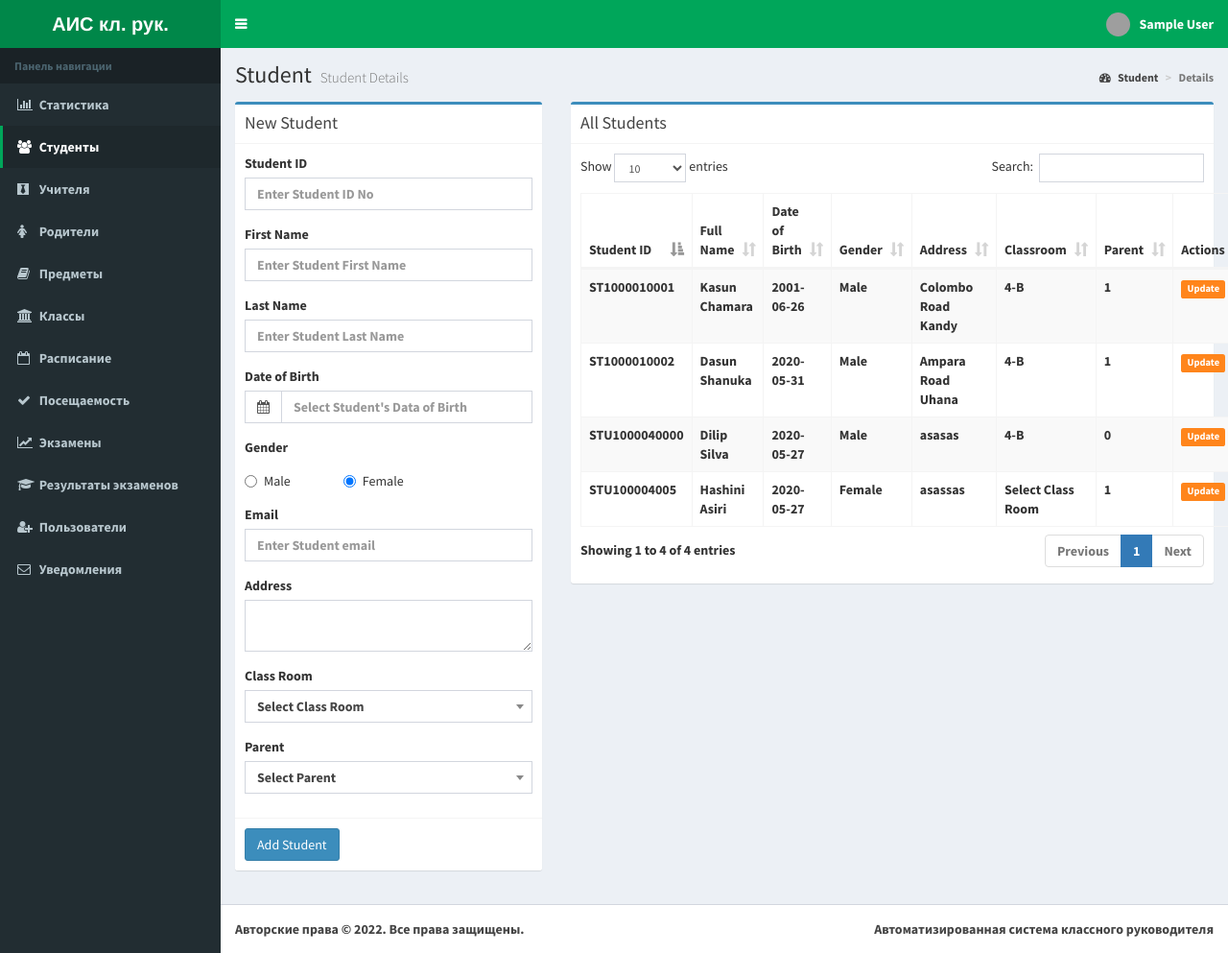
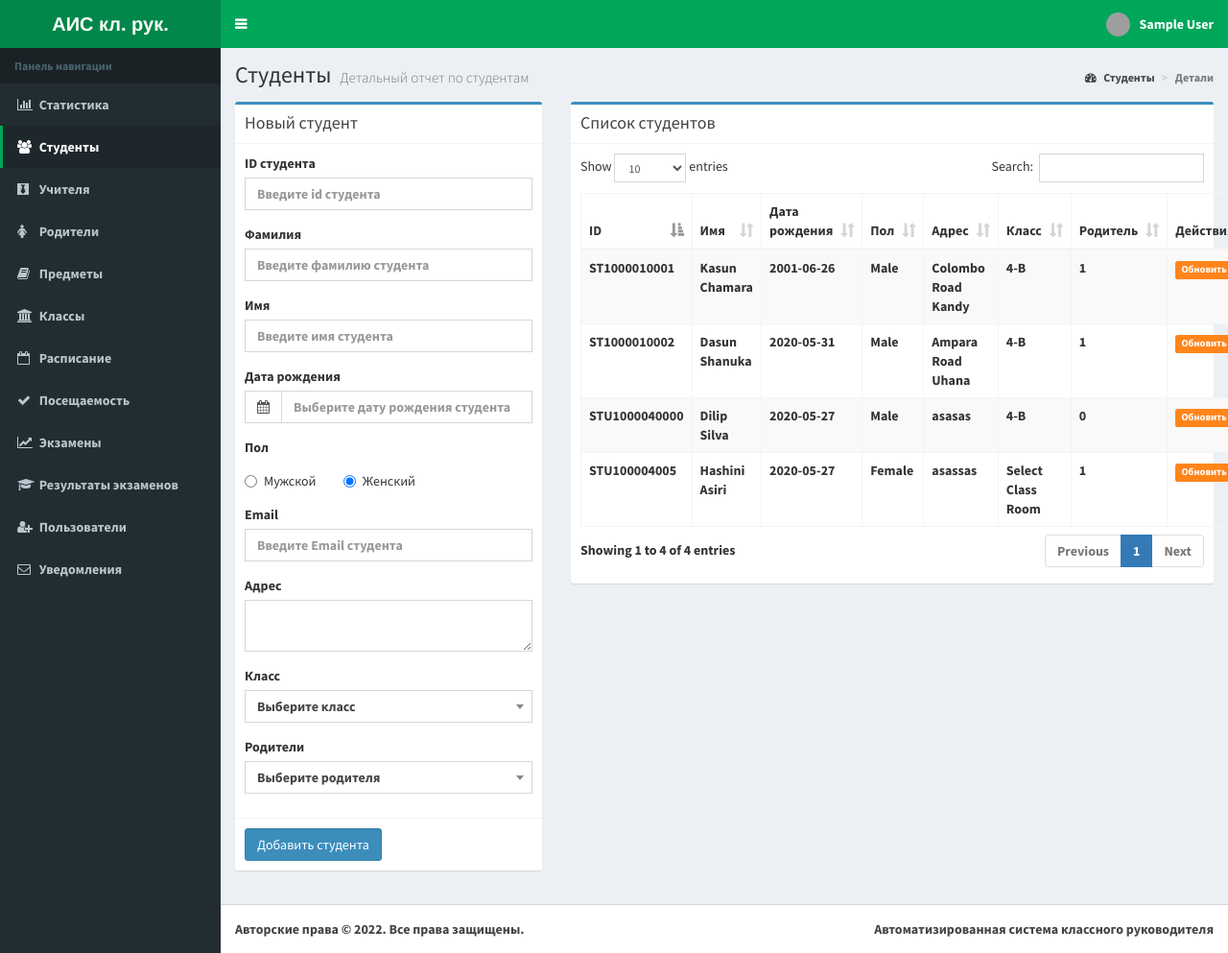
Before and after one commit to Vladimir-monomah/school_manager, a PHP site: page /student.php in a window 1280 px wide. Shown: the whole page at 96% size. Run offline with PHP 8.4, Linux system fonts and the light colour scheme; the visitor is signed in with stand-in values (Sample User, id 1); data comes from the database, SQL or seed files in the repository; some libraries are stand-ins or nearby versions; grey boxes are pictures that could not be loaded.

Commit message:
Обновлена вкладка студенты

```diff
--- a/student.php
+++ b/student.php
@@ -47,7 +47,7 @@ scratch. This page gets rid of all links and provides the needed markup only.
 <head>
   <meta charset="utf-8">
   <meta http-equiv="X-UA-Compatible" content="IE=edge">
-  <title>Student</title><link rel="icon" href="../img/favicon2.png">
+  <title>Студенты</title><link rel="icon" href="../img/favicon2.png">
   <!-- Tell the browser to be responsive to screen width -->
   <meta content="width=device-width, initial-scale=1, maximum-scale=1, user-scalable=no" name="viewport">
   <!-- Bootstrap 3.3.7 -->
@@ -83,12 +83,12 @@ scratch. This page gets rid of all links and provides the needed markup only.
     <!-- Content Header (Page header) -->
     <section class="content-header">
       <h1>
-        Student
-        <small>Student Details</small>
+        Студенты
+        <small>Детальный отчет по студентам</small>
       </h1>
       <ol class="breadcrumb">
-        <li><a href="#"><i class="fa fa-dashboard"></i> Student</a></li>
-        <li class="active">Details</li>
+        <li><a href="#"><i class="fa fa-dashboard"></i> Студенты</a></li>
+        <li class="active">Детали</li>
       </ol>
     </section>
 
@@ -106,13 +106,13 @@ scratch. This page gets rid of all links and provides the needed markup only.
 
          <div class="alert alert-success alert-dismissible" style="display: none;" id="truemsg">
                 <button type="button" class="close" data-dismiss="alert" aria-hidden="true">×</button>
-                <h4><i class="icon fa fa-check"></i> Success!</h4>
-                New Student Successfully added
+                <h4><i class="icon fa fa-check"></i> Успех!</h4>
+                Добавлен новый студент
               </div>
 <!-- general form elements -->
           <div class="box box-primary">
             <div class="box-header with-border">
-              <h3 class="box-title">New Student</h3>
+              <h3 class="box-title">Новый студент</h3>
             </div>
             <!-- /.box-header -->
             <!-- form start -->
@@ -120,39 +120,39 @@ scratch. This page gets rid of all links and provides the needed markup only.
               <div class="box-body">
 
                  <div class="form-group">
-                  <label for="exampleInputPassword1">Student ID</label>
-                  <input name="sid" type="text" class="form-control" id="exampleInputPassword1" placeholder="Enter Student ID No" required>
+                  <label for="exampleInputPassword1">ID студента</label>
+                  <input name="sid" type="text" class="form-control" id="exampleInputPassword1" placeholder="Введите id студента" required>
                 </div>
 
                 <div class="form-group">
-                  <label for="exampleInputPassword1">First Name</label>
-                  <input name="fname" type="text" class="form-control" id="exampleInputPassword1" placeholder="Enter Student First Name" required>
+                  <label for="exampleInputPassword1">Фамилия</label>
+                  <input name="fname" type="text" class="form-control" id="exampleInputPassword1" placeholder="Введите фамилию студента" required>
                 </div>
 
                 <div class="form-group">
-                  <label for="exampleInputPassword1">Last Name</label>
-                  <input name="lname" type="text" class="form-control" id="exampleInputPassword1" placeholder="Enter Student Last Name" required>
+                  <label for="exampleInputPassword1">Имя</label>
+                  <input name="lname" type="text" class="form-control" id="exampleInputPassword1" placeholder="Введите имя студента" required>
                 </div>
 
                  <div class="form-group">
 
-                <label>Date of Birth</label>
+                <label>Дата рождения</label>
 
                 <div class="input-group date">
                   <div class="input-group-addon">
                     <i class="fa fa-calendar"></i>
                   </div>
-                  <input type="text" name='dob' class="form-control pull-right" id="datepicker" placeholder="Select Student's Data of Birth">
+                  <input type="text" name='dob' class="form-control pull-right" id="datepicker" placeholder="Выберите дату рождения студента">
                 </div>
                 <!-- /.input group -->
 
                 </div>
 
                 <div class="form-group">
-                  <label for="exampleInputPassword1">Gender</label>
+                  <label for="exampleInputPassword1">Пол</label>
                   <div class="radio ">
-  <label style="width: 100px"><input type="radio" name="gender" value="Male" checked>Male</label>
-  <label style="width: 100px"><input type="radio" name="gender" value="Female" checked>Female</label>
+  <label style="width: 100px"><input type="radio" name="gender" value="Male" checked>Мужской</label>
+  <label style="width: 100px"><input type="radio" name="gender" value="Female" checked>Женский</label>
 
 </div>
 
@@ -160,17 +160,18 @@ scratch. This page gets rid of all links and provides the needed markup only.
 
                 <div class="form-group">
                   <label for="exampleInputPassword1">Email</label>
-                  <input name="email" type="email" class="form-control" id="exampleInputPassword1" placeholder="Enter Student email" required>
+                  <input name="email" type="email" class="form-control" id="exampleInputPassword1" placeholder="Введите Email студента" required>
                 </div>
 
 
                 <div class="form-group">
-    <label for="exampleFormControlTextarea1">Address</label>
+    <label for="exampleFormControlTextarea1">Адрес</label>
     <textarea name="address" class="form-control" id="exampleFormControlTextarea1" rows="2"></textarea>
   </div>
  <div class="form-group">
-                <label>Class Room</label>
-                <select class="form-control select2 select2-hidden-accessible" style="width: 100%;" tabindex="-1" aria-hidden="true" name="classroom"><option >Select Class Room</option>
+                <label>Класс</label>
+                <select class="form-control select2 select2-hidden-accessible" style="width: 100%;" tabindex="-1"
+                aria-hidden="true" name="classroom"><option >Выберите класс</option>
                   <?php
                   $sql = "SELECT * FROM classroom";
                   $result = $conn->query($sql);
@@ -187,9 +188,9 @@ scratch. This page gets rid of all links and provides the needed markup only.
 
                 <div class="form-group">
 
-                <label>Parent</label>
+                <label>Родители</label>
                 <select class="form-control select2 select2-hidden-accessible" style="width: 100%;" tabindex="-1" aria-hidden="true" name="parent">
-                  <option value="0">Select Parent</option>
+                  <option value="0">Выберите родителя</option>
 
 
                       <?php
@@ -214,7 +215,7 @@ scratch. This page gets rid of all links and provides the needed markup only.
               <!-- /.box-body -->
 
               <div class="box-footer">
-                <button type="submit" name="submit" value="submit" class="btn btn-primary">Add Student</button>
+                <button type="submit" name="submit" value="submit" class="btn btn-primary">Добавить студента</button>
               </div>
             </form>
 
@@ -244,7 +245,8 @@ scratch. This page gets rid of all links and provides the needed markup only.
 
 
 
-                    $sql = "INSERT INTO student (sid,fname,lname,bday,address,gender,parent,classroom,email) VALUES ('".$sid."', '".$fname."', '".$lname."','".$dob."','".$address."','".$gender."','".$parent."','".$classroom."','".$email."')";
+                    $sql = "INSERT INTO student (sid,fname,lname,bday,address,gender,parent,classroom,email)
+                    VALUES ('".$sid."', '".$fname."', '".$lname."','".$dob."','".$address."','".$gender."','".$parent."','".$classroom."','".$email."')";
 
                   if ($conn->query($sql) === TRUE) {
                          echo "<script type='text/javascript'> var x = document.getElementById('truemsg');
@@ -279,13 +281,13 @@ x.style.display='block';</script>";
 
          <div class="alert alert-success alert-dismissible" style="display: none;" id="truemsg">
                 <button type="button" class="close" data-dismiss="alert" aria-hidden="true">×</button>
-                <h4><i class="icon fa fa-check"></i> Success!</h4>
-                Update Student Successfully
+                <h4><i class="icon fa fa-check"></i> Успех!</h4>
+                Обновление студента прошло успешно
               </div>
 <!-- general form elements -->
           <div class="box box-primary">
             <div class="box-header with-border">
-              <h3 class="box-title">Update Student</h3>
+              <h3 class="box-title">Обновить студента</h3>
             </div>
             <!-- /.box-header -->
             <!-- form start -->
@@ -293,39 +295,39 @@ x.style.display='block';</script>";
               <div class="box-body">
 
                  <div class="form-group">
-                  <label for="exampleInputPassword1">Student ID</label>
+                  <label for="exampleInputPassword1">ID</label>
                   <input name="sid" type="text" class="form-control" id="exampleInputPassword1"  required value=<?php echo "'".$sid."'"; ?>>
                 </div>
 
                 <div class="form-group">
-                  <label for="exampleInputPassword1">First Name</label>
+                  <label for="exampleInputPassword1">Фамилия</label>
                   <input name="fname" type="text" class="form-control" id="exampleInputPassword1" required value=<?php echo "'".$fname."'"; ?>>
                 </div>
 
                 <div class="form-group">
-                  <label for="exampleInputPassword1">Last Name</label>
+                  <label for="exampleInputPassword1">Имя</label>
                   <input name="lname" type="text" class="form-control" id="exampleInputPassword1"  required value=<?php echo "'".$lname."'"; ?>>
                 </div>
 
                  <div class="form-group">
 
-                <label>Date of Birth</label>
+                <label>Дата рождения</label>
 
                 <div class="input-group date">
                   <div class="input-group-addon">
                     <i class="fa fa-calendar"></i>
                   </div>
-                  <input type="text" name='dob' class="form-control pull-right" id="datepicker" placeholder="Select Student's Data of Birth" value=<?php echo "'".$dob."'"; ?>>
+                  <input type="text" name='dob' class="form-control pull-right" id="datepicker" placeholder="Выберите дату рождения" value=<?php echo "'".$dob."'"; ?>>
                 </div>
                 <!-- /.input group -->
 
                 </div>
 
                 <div class="form-group">
-                  <label for="exampleInputPassword1">Gender</label>
+                  <label for="exampleInputPassword1">Пол</label>
                   <div class="radio ">
-  <label style="width: 100px"><input type="radio" name="gender" value="Male"  <?php if($gender=='Male'){echo 'checked';} ?>>Male</label>
-  <label style="width: 100px"><input type="radio" name="gender" value="Female" <?php if($gender=='Female'){echo 'checked';} ?>>Female</label>
+  <label style="width: 100px"><input type="radio" name="gender" value="Male"  <?php if($gender=='Male'){echo 'checked';} ?>>Мужской</label>
+  <label style="width: 100px"><input type="radio" name="gender" value="Female" <?php if($gender=='Female'){echo 'checked';} ?>>Женский</label>
 
 </div>
 
@@ -339,12 +341,13 @@ x.style.display='block';</script>";
 
 
                 <div class="form-group">
-    <label for="exampleFormControlTextarea1">Address</label>
+    <label for="exampleFormControlTextarea1">Адрес</label>
     <textarea name="address" class="form-control" id="exampleFormControlTextarea1" rows="2"><?php echo $address; ?></textarea>
   </div>
  <div class="form-group">
-                <label>Class Room</label>
-                <select class="form-control select2 select2-hidden-accessible" style="width: 100%;" tabindex="-1" aria-hidden="true" name="classroom"><option >Select Class Room</option>
+                <label>Класс</label>
+                <select class="form-control select2 select2-hidden-accessible" style="width: 100%;" tabindex="-1"
+                aria-hidden="true" name="classroom"><option >Выберите класс</option>
                   <?php
                   $sql = "SELECT * FROM classroom";
                   $result = $conn->query($sql);
@@ -361,9 +364,9 @@ x.style.display='block';</script>";
 
                 <div class="form-group">
 
-                <label>Parent</label>
+                <label>Родитель</label>
                 <select name="parent" class="form-control select2 select2-hidden-accessible" style="width: 100%;" tabindex="-1" aria-hidden="true" >
-                 <option value="0">Select Parent</option>
+                 <option value="0">Выберите родителя</option>
 
                       <?php
 
@@ -375,7 +378,8 @@ x.style.display='block';</script>";
                      while($row = $result->fetch_assoc()) {
 
 
-                      echo "<option "; if($parent==$row["pid"]){echo 'selected="selected"';} echo " value='".$row["pid"]."' >".$row["fname"]." ".$row["lname"]." - ID:".$row["pid"]."</option>";
+                      echo "<option "; if($parent==$row["pid"]){echo 'selected="selected"';}
+                      echo " value='".$row["pid"]."' >".$row["fname"]." ".$row["lname"]." - ID:".$row["pid"]."</option>";
                        }
                                   }
 
@@ -387,7 +391,7 @@ x.style.display='block';</script>";
               <!-- /.box-body -->
 
               <div class="box-footer">
-                <button type="submit" name="submit" value="submit" class="btn btn-primary">Update Student</button>
+                <button type="submit" name="submit" value="submit" class="btn btn-primary">Обновить студента</button>
               </div>
             </form>
 
@@ -412,7 +416,8 @@ $email = $_POST['email'];
 
                   try {
 
-                    $sql = "UPDATE student set fname='".$fname."',lname='".$lname."',bday='".$dob."',address='".$address."',gender='".$gender."',parent=".$parent.",classroom='".$classroom."',email='".$email."' where sid='".$sid."'";
+                    $sql = "UPDATE student set fname='".$fname."',lname='".$lname."',bday='".$dob."',address='".$address."',
+                    gender='".$gender."',parent=".$parent.",classroom='".$classroom."',email='".$email."' where sid='".$sid."'";
 
 
                    // $sql = "INSERT INTO student (sid,fname,lname,bday,address,gender,parent,classroom) VALUES ('".$sid."', '".$fname."', '".$lname."','".$dob."','".$address."','".$gender."','".$parent."','".$classroom."')";
@@ -445,7 +450,7 @@ x.style.display='block';</script>";
 
           <div class="box box-primary">
             <div class="box-header with-border">
-              <h3 class="box-title">All Students</h3>
+              <h3 class="box-title">Список студентов</h3>
             </div>
 
             <!-- /.box-header -->
@@ -453,14 +458,14 @@ x.style.display='block';</script>";
               <table id="example1" class="table table-bordered table-striped">
                 <thead>
                 <tr>
-                  <th>Student ID</th>
-                  <th>Full Name</th>
-                  <th>Date of Birth</th>
-                  <th>Gender</th>
-                  <th>Address</th>
-                  <th>Classroom</th>
-                  <th>Parent</th>
-                  <th>Actions</th>
+                  <th>ID</th>
+                  <th>Имя</th>
+                  <th>Дата рождения</th>
+                  <th>Пол</th>
+                  <th>Адрес</th>
+                  <th>Класс</th>
+                  <th>Родитель</th>
+                  <th>Действия</th>
 
                 </tr>
                 </thead>
@@ -475,7 +480,9 @@ x.style.display='block';</script>";
                   if ($result->num_rows > 0) {
                    // output data of each row
                      while($row = $result->fetch_assoc()) {
-                      echo "<tr><td> " . $row["sid"]. " </td><td> " . $row["fname"]." ". $row["lname"]. " </td><td> " . $row["bday"]. "</td><td>" . $row["gender"]. "</td><td>" . $row["address"]. "</td><td>" . $row["classroom"]. "</td><td>" . $row["parent"]. "</td><td><a href='student.php?update=". $row["sid"]."'><small class='label  bg-orange'>Update</small></a></td></tr>";
+                      echo "<tr><td> " . $row["sid"]. " </td><td> " . $row["fname"]." ". $row["lname"]. " </td><td> "
+                      . $row["bday"]. "</td><td>" . $row["gender"]. "</td><td>" . $row["address"]. "</td><td>" . $row["classroom"]. "</td><td>"
+                      . $row["parent"]. "</td><td><a href='student.php?update=". $row["sid"]."'><small class='label  bg-orange'>Обновить</small></a></td></tr>";
                        }
                                   }
 
```
